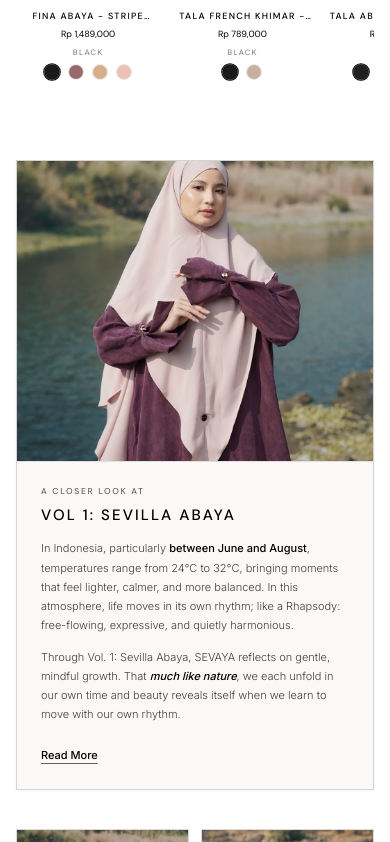
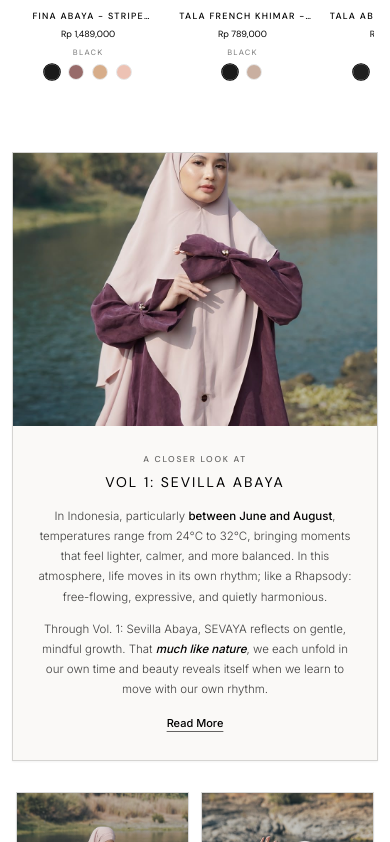
Before and after one commit to dwi-gans/sevaya-studio, a Next.js app: page / in a window 390 px wide. Shown: the part 1142-1984 px from the top of the page. Built offline with nearby package versions, Linux system fonts and the light colour scheme; no server answers; the database is empty.

Commit message:
style(home): align Closer Look mobile layout to reference with centered editorial typography

```diff
--- a/src/components/home/CloserLookSection.tsx
+++ b/src/components/home/CloserLookSection.tsx
@@ -58,14 +58,14 @@ export function CloserLookSection({ initialData }: CloserLookSectionProps = {})
   const linkUrl = data.linkUrl || '/lookbook';
 
   return (
-    <section className="w-full bg-white py-8 sm:py-12 lg:py-16 text-black section--light">
-      <div className="mx-auto max-w-[1360px] px-4 sm:px-6 lg:px-8">
+    <section className="w-full bg-white py-6 sm:py-10 lg:py-16 text-black section--light">
+      <div className="mx-auto max-w-[1360px] px-3 sm:px-6 lg:px-8">
         <RevealOnScroll variant="editorial">
           {/* Framed Editorial Box Container ("di dalam kotak") */}
           <div className="border border-black/15 bg-[#FAF9F7] overflow-hidden grid grid-cols-1 lg:grid-cols-2 items-stretch shadow-xs">
             {/* Left Column: Photo fills its chamber seamlessly */}
-            <div className="relative min-h-[300px] sm:min-h-[380px] lg:min-h-[460px] xl:min-h-[500px] w-full overflow-hidden bg-black/5">
-              <Link href={linkUrl} className="group relative block h-full w-full min-h-[300px] sm:min-h-[380px] lg:min-h-full">
+            <div className="relative aspect-[4/3] sm:aspect-[16/10] lg:aspect-auto min-h-[260px] sm:min-h-[360px] lg:min-h-[460px] xl:min-h-[500px] w-full overflow-hidden bg-black/5">
+              <Link href={linkUrl} className="group relative block h-full w-full">
                 <StudioImage
                   src={image}
                   alt={title}
@@ -77,20 +77,20 @@ export function CloserLookSection({ initialData }: CloserLookSectionProps = {})
               </Link>
             </div>
 
-            {/* Right Column: Editorial Narrative Story inside the box */}
-            <div className="flex flex-col justify-center p-6 sm:p-10 lg:p-12 xl:p-16 text-left border-t border-black/10 lg:border-t-0 lg:border-l lg:border-black/10">
+            {/* Right Column: Editorial Narrative Story inside the box — terpusat rapi di mobile sesuai referensi, rata kiri di desktop */}
+            <div className="flex flex-col justify-center items-center lg:items-start text-center lg:text-left px-5 py-7 sm:px-10 sm:py-12 lg:p-12 xl:p-16 border-t-0 lg:border-l lg:border-black/10">
               {/* Eyebrow */}
               <span className="font-sans text-[8.5px] sm:text-[10px] lg:text-[11px] font-medium tracking-[0.2em] sm:tracking-[0.25em] text-black/60 uppercase block mb-1.5 sm:mb-2.5">
                 {eyebrow}
               </span>
 
               {/* Title */}
-              <h2 className="font-sans text-[15px] sm:text-lg md:text-xl lg:text-[23px] font-medium sm:font-normal tracking-[0.14em] sm:tracking-[0.16em] text-black uppercase mb-3.5 sm:mb-4 lg:mb-5 leading-snug">
+              <h2 className="font-sans text-[14px] sm:text-lg md:text-xl lg:text-[23px] font-normal tracking-[0.14em] sm:tracking-[0.16em] text-black uppercase mb-3.5 sm:mb-4 lg:mb-5 leading-snug">
                 {title}
               </h2>
 
               {/* Story Paragraph 1 */}
-              <p className="text-[11px] sm:text-xs md:text-[13px] lg:text-sm text-black/75 leading-[1.75] sm:leading-[1.85] font-light mb-3 sm:mb-3.5 lg:mb-4.5">
+              <p className="text-[11.5px] sm:text-xs md:text-[13px] lg:text-sm text-black/75 leading-[1.75] sm:leading-[1.85] font-light mb-3 sm:mb-3.5 lg:mb-4.5 max-w-[500px]">
                 {paragraph1 === DEFAULT_CLOSER_LOOK.paragraph1 ? (
                   <>
                     In Indonesia, particularly{' '}
@@ -105,7 +105,7 @@ export function CloserLookSection({ initialData }: CloserLookSectionProps = {})
               </p>
 
               {/* Story Paragraph 2 */}
-              <p className="text-[11px] sm:text-xs md:text-[13px] lg:text-sm text-black/75 leading-[1.75] sm:leading-[1.85] font-light mb-4 sm:mb-5 lg:mb-6">
+              <p className="text-[11.5px] sm:text-xs md:text-[13px] lg:text-sm text-black/75 leading-[1.75] sm:leading-[1.85] font-light mb-4 sm:mb-5 lg:mb-6 max-w-[500px]">
                 {paragraph2 === DEFAULT_CLOSER_LOOK.paragraph2 ? (
                   <>
                     Through Vol. 1: Sevilla Abaya, SEVAYA reflects on gentle, mindful growth. That{' '}
@@ -119,10 +119,10 @@ export function CloserLookSection({ initialData }: CloserLookSectionProps = {})
               </p>
 
               {/* Read More Link */}
-              <div>
+              <div className="w-full flex justify-center lg:justify-start">
                 <Link
                   href={linkUrl}
-                  className="inline-block text-[11px] sm:text-xs lg:text-[13px] font-medium text-black underline underline-offset-4 decoration-black/60 hover:decoration-black hover:text-black/60 transition-all self-start"
+                  className="inline-block text-[11px] sm:text-xs lg:text-[13px] font-medium text-black underline underline-offset-4 decoration-black/60 hover:decoration-black hover:text-black/60 transition-all"
                 >
                   {linkText}
                 </Link>
```
